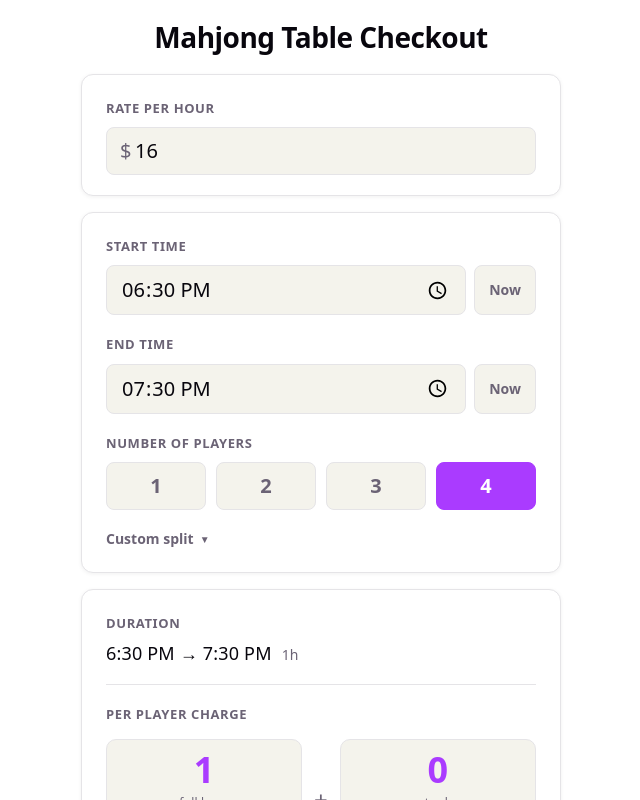
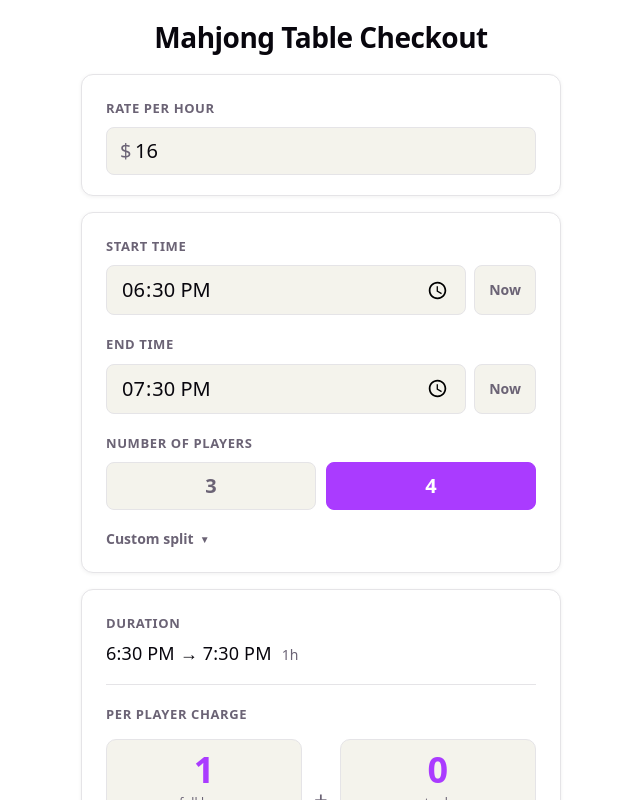
Before and after one commit to nvplus/mahjong-calc, a React (Vite) app: page / in a window 1280 px wide. Shown: the top 800 px of the page, without its empty margins (319-959 px from the left). Built offline with nearby package versions, Linux system fonts and the light colour scheme.

Commit message:
Change options to only sanma or 4 player table

```diff
--- a/src/App.jsx
+++ b/src/App.jsx
@@ -62,6 +62,8 @@ export default function App() {
   const [players, setPlayers] = useState(4)
   const [showSplit, setShowSplit] = useState(false)
   const [shares, setShares] = useState([1, 1, 1, 1])
+
+  const PLAYER_OPTIONS = [3, 4]
 
   function handleSetPlayers(n) {
     setPlayers(n)
@@ -165,7 +167,7 @@ export default function App() {
           <div className="field">
             <span className="label">Number of players</span>
             <div className="player-buttons">
-              {[1, 2, 3, 4].map((n) => (
+              {PLAYER_OPTIONS.map((n) => (
                 <button
                   key={n}
                   className={players === n ? 'active' : ''}
```
